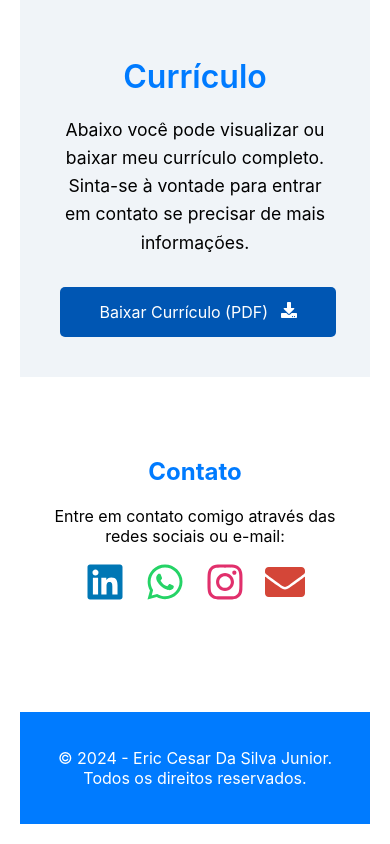
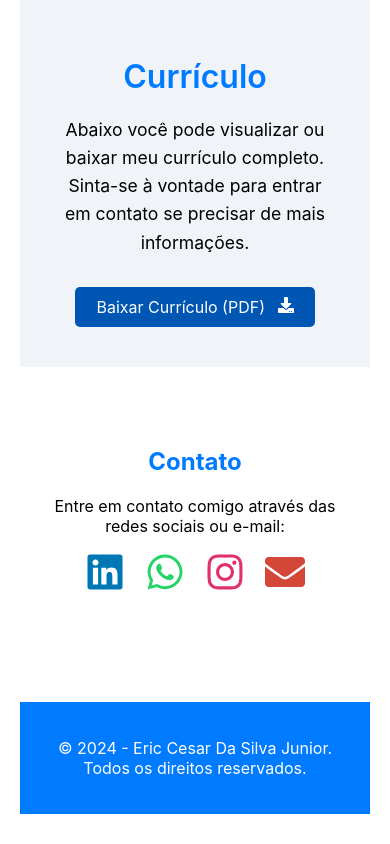
Before and after one commit to EricFNL1/Portifolio1, a React (Create React App) app: page / in a window 390 px wide. Shown: the part 2688-3532 px from the top of the page. Built offline with nearby package versions, Linux system fonts and the light colour scheme.

Commit message:
Adicionado ajustes mobile 12

```diff
--- a/src/App.js
+++ b/src/App.js
@@ -289,12 +289,30 @@ function App() {
       </section>
 
       <section id="curriculo" style={{ ...sectionStyle, backgroundColor: darkMode ? '#2c2c2c' : '#f0f4f8', padding: '20px', textAlign: 'center' }}>
-        <div style={containerStyle} className="text-center">
-          <h2 style={{ color: '#007bff', marginBottom: '20px', fontSize: '2rem', fontWeight: '600' }}>Currículo</h2>
-          <p style={{ fontSize: '1.1rem', marginBottom: '30px', lineHeight: '1.6', color: darkMode ? '#e0e0e0' : '#000' }}>Abaixo você pode visualizar ou baixar meu currículo completo. Sinta-se à vontade para entrar em contato se precisar de mais informações.</p>
-          <a href="doc/Eric Cesar da Silva Junior.pdf" style={{ ...buttonStyle, backgroundColor: darkMode ? '#007bff' : '#0056b3', color: '#fff' }} onMouseOver={(e) => e.target.style.backgroundColor = darkMode ? '#0056b3' : '#004494'} onMouseOut={(e) => e.target.style.backgroundColor = darkMode ? '#007bff' : '#0056b3'} download>Baixar Currículo (PDF) <FaDownload style={{ marginLeft: '8px' }} /></a>
-        </div>
-      </section>
+  <div style={containerStyle} className="text-center">
+    <h2 style={{ color: '#007bff', marginBottom: '20px', fontSize: '2rem', fontWeight: '600' }}>Currículo</h2>
+    <p style={{ fontSize: '1.1rem', marginBottom: '30px', lineHeight: '1.6', color: darkMode ? '#e0e0e0' : '#000' }}>Abaixo você pode visualizar ou baixar meu currículo completo. Sinta-se à vontade para entrar em contato se precisar de mais informações.</p>
+    <a
+      href="doc/Eric Cesar da Silva Junior.pdf"
+      style={{
+        ...buttonStyle,
+        backgroundColor: darkMode ? '#007bff' : '#0056b3',
+        color: '#fff',
+        padding: '10px 20px', // Mantive o padding para um tamanho agradável
+        width: '200px',       // Define uma largura fixa para reduzir o tamanho horizontalmente
+        display: 'inline-block', // Isso garante que a largura seja aplicada corretamente
+        textAlign: 'center'   // Para manter o texto centralizado
+      }}
+      onMouseOver={(e) => e.target.style.backgroundColor = darkMode ? '#0056b3' : '#004494'}
+      onMouseOut={(e) => e.target.style.backgroundColor = darkMode ? '#007bff' : '#0056b3'}
+      download
+    >
+      Baixar Currículo (PDF) <FaDownload style={{ marginLeft: '8px' }} />
+    </a>
+  </div>
+</section>
+
+
 
       <section id="contact" style={sectionStyle}>
         <div style={containerStyle} className="text-center">
```
